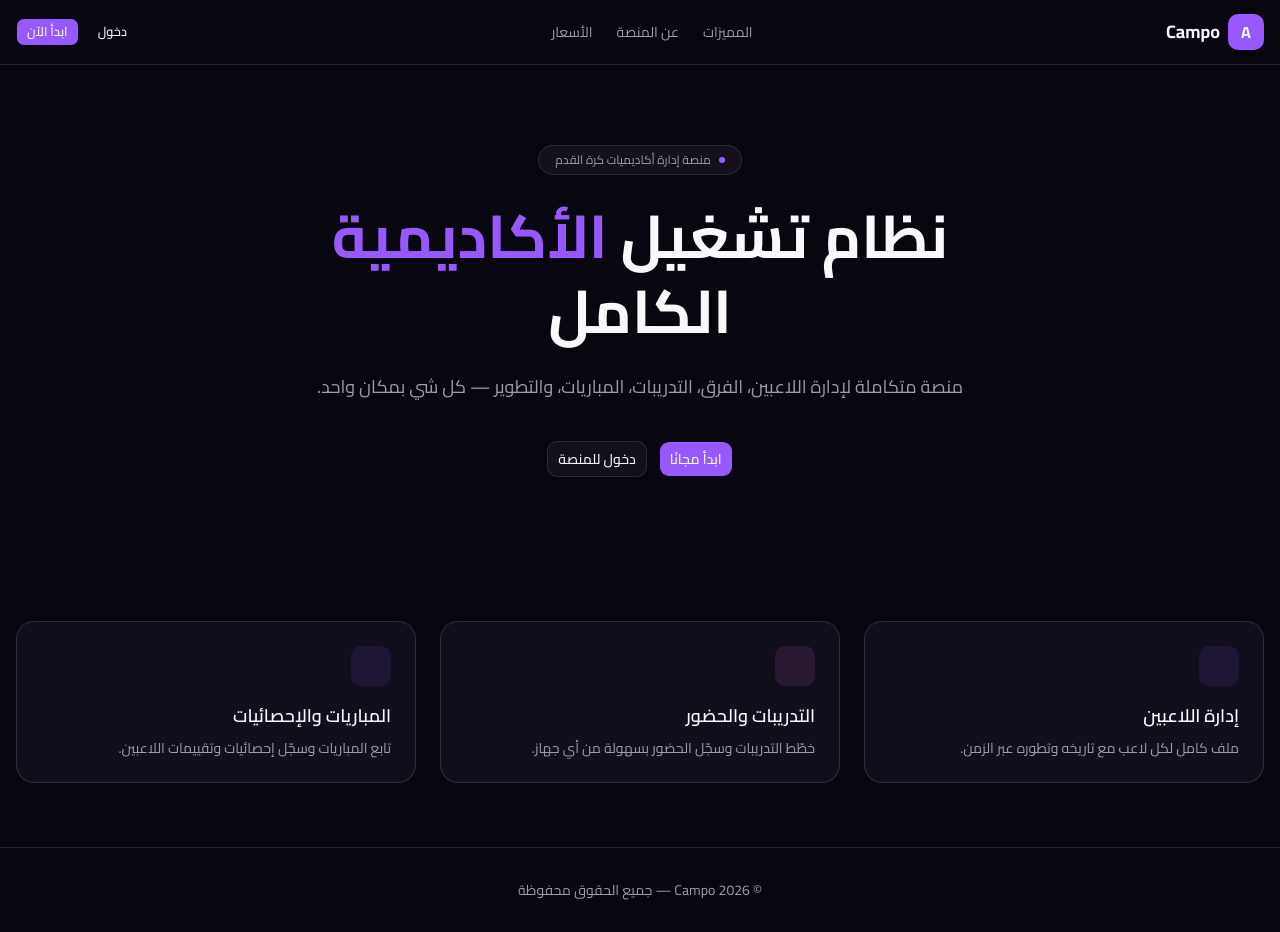
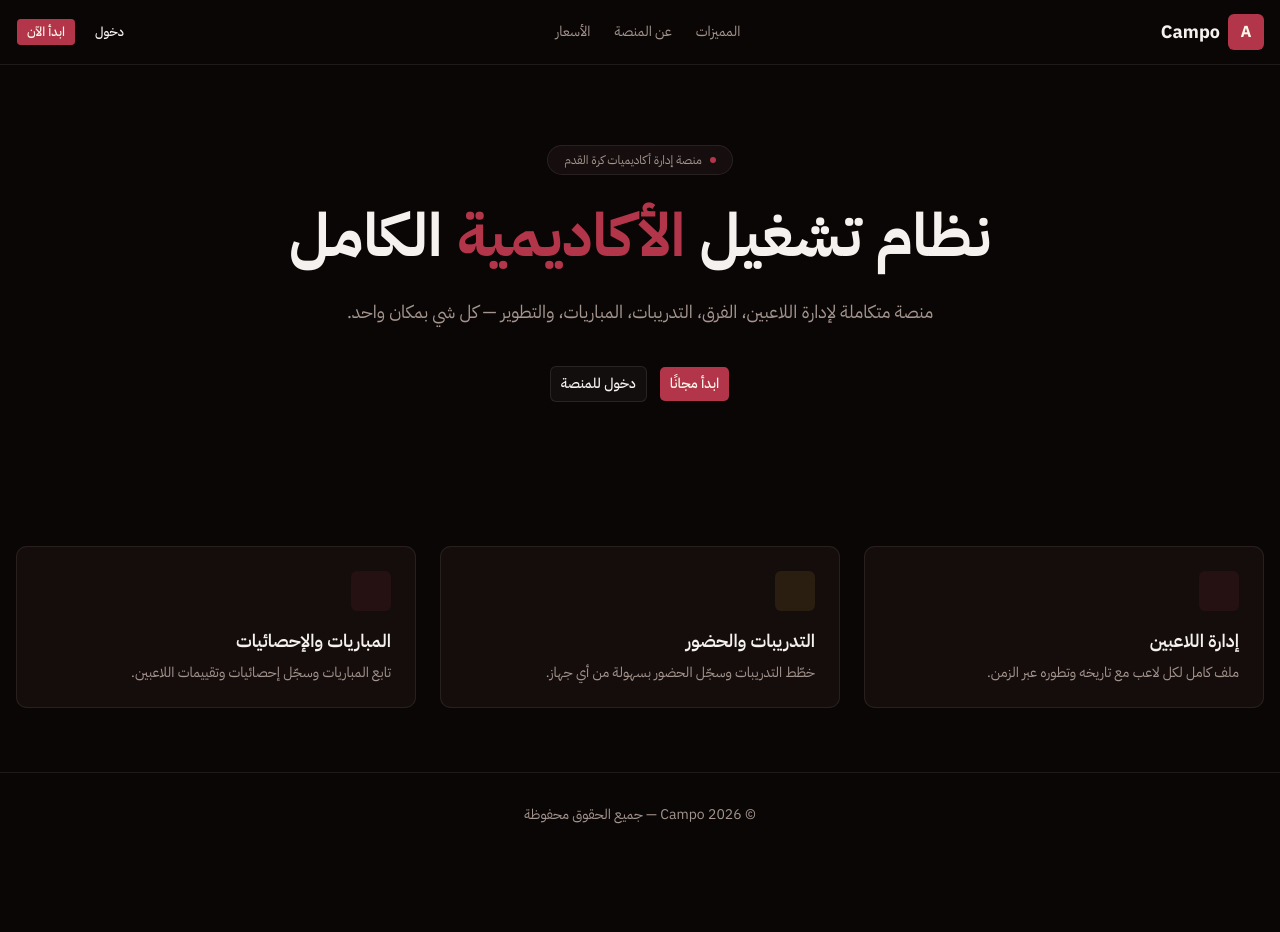
Before and after one commit to KAOS1234567/apexacademy3, a Next.js app: page / in a window 1280 px wide. After the commit the page ends 857 px from the top, so only its background shows below. Built offline with nearby package versions, Linux system fonts and the light colour scheme.

Commit message:
style: Maroon+Gold theme + editorial dashboard

```diff
--- a/src/app/globals.css
+++ b/src/app/globals.css
@@ -6,9 +6,9 @@
 @theme inline {
   --color-background: var(--background);
   --color-foreground: var(--foreground);
-  --font-sans: var(--font-cairo);
+  --font-sans: var(--font-plex-arabic);
   --font-mono: var(--font-mono);
-  --font-heading: var(--font-cairo);
+  --font-heading: var(--font-plex-arabic);
   --color-sidebar-ring: var(--sidebar-ring);
   --color-sidebar-border: var(--sidebar-border);
   --color-sidebar-accent-foreground: var(--sidebar-accent-foreground);
@@ -48,72 +48,72 @@
 }
 
 :root {
-  --background: oklch(0.99 0.003 300);
-  --foreground: oklch(0.18 0.02 300);
+  --background: oklch(0.98 0.008 55);
+  --foreground: oklch(0.18 0.03 25);
   --card: oklch(1 0 0);
-  --card-foreground: oklch(0.18 0.02 300);
+  --card-foreground: oklch(0.18 0.03 25);
   --popover: oklch(1 0 0);
-  --popover-foreground: oklch(0.18 0.02 300);
-  --primary: oklch(0.5 0.2 295);
-  --primary-foreground: oklch(0.99 0 0);
-  --secondary: oklch(0.96 0.01 300);
-  --secondary-foreground: oklch(0.25 0.03 300);
-  --muted: oklch(0.96 0.01 300);
-  --muted-foreground: oklch(0.5 0.02 300);
-  --accent: oklch(0.65 0.18 330);
-  --accent-foreground: oklch(0.99 0 0);
+  --popover-foreground: oklch(0.18 0.03 25);
+  --primary: oklch(0.38 0.14 15);
+  --primary-foreground: oklch(0.98 0.02 85);
+  --secondary: oklch(0.94 0.015 60);
+  --secondary-foreground: oklch(0.25 0.05 25);
+  --muted: oklch(0.94 0.015 60);
+  --muted-foreground: oklch(0.5 0.03 35);
+  --accent: oklch(0.78 0.13 85);
+  --accent-foreground: oklch(0.2 0.04 25);
   --destructive: oklch(0.577 0.245 27.325);
-  --border: oklch(0.92 0.01 300);
-  --input: oklch(0.92 0.01 300);
-  --ring: oklch(0.5 0.2 295);
-  --chart-1: oklch(0.5 0.2 295);
-  --chart-2: oklch(0.65 0.18 330);
-  --chart-3: oklch(0.62 0.15 162);
-  --chart-4: oklch(0.68 0.17 40);
-  --chart-5: oklch(0.6 0.18 220);
-  --radius: 0.625rem;
-  --sidebar: oklch(0.98 0.005 300);
-  --sidebar-foreground: oklch(0.18 0.02 300);
-  --sidebar-primary: oklch(0.5 0.2 295);
-  --sidebar-primary-foreground: oklch(0.99 0 0);
-  --sidebar-accent: oklch(0.65 0.18 330);
-  --sidebar-accent-foreground: oklch(0.99 0 0);
-  --sidebar-border: oklch(0.92 0.01 300);
-  --sidebar-ring: oklch(0.5 0.2 295);
+  --border: oklch(0.9 0.02 50);
+  --input: oklch(0.9 0.02 50);
+  --ring: oklch(0.38 0.14 15);
+  --chart-1: oklch(0.38 0.14 15);
+  --chart-2: oklch(0.78 0.13 85);
+  --chart-3: oklch(0.55 0.15 30);
+  --chart-4: oklch(0.65 0.12 50);
+  --chart-5: oklch(0.45 0.1 350);
+  --radius: 0.375rem;
+  --sidebar: oklch(0.96 0.01 55);
+  --sidebar-foreground: oklch(0.18 0.03 25);
+  --sidebar-primary: oklch(0.38 0.14 15);
+  --sidebar-primary-foreground: oklch(0.98 0.02 85);
+  --sidebar-accent: oklch(0.78 0.13 85);
+  --sidebar-accent-foreground: oklch(0.2 0.04 25);
+  --sidebar-border: oklch(0.9 0.02 50);
+  --sidebar-ring: oklch(0.38 0.14 15);
 }
 
 .dark {
-  --background: oklch(0.13 0.02 295);
-  --foreground: oklch(0.98 0.005 300);
-  --card: oklch(0.18 0.025 295);
-  --card-foreground: oklch(0.98 0.005 300);
-  --popover: oklch(0.18 0.025 295);
-  --popover-foreground: oklch(0.98 0.005 300);
-  --primary: oklch(0.62 0.24 295);
-  --primary-foreground: oklch(0.99 0 0);
-  --secondary: oklch(0.24 0.025 295);
-  --secondary-foreground: oklch(0.98 0.005 300);
-  --muted: oklch(0.24 0.025 295);
-  --muted-foreground: oklch(0.7 0.02 300);
-  --accent: oklch(0.72 0.2 330);
-  --accent-foreground: oklch(0.99 0 0);
-  --destructive: oklch(0.704 0.191 22.216);
-  --border: oklch(1 0 0 / 12%);
-  --input: oklch(1 0 0 / 15%);
-  --ring: oklch(0.62 0.24 295);
-  --chart-1: oklch(0.62 0.24 295);
-  --chart-2: oklch(0.72 0.2 330);
-  --chart-3: oklch(0.72 0.17 162);
-  --chart-4: oklch(0.72 0.17 40);
-  --chart-5: oklch(0.65 0.2 220);
-  --sidebar: oklch(0.16 0.02 295);
-  --sidebar-foreground: oklch(0.98 0.005 300);
-  --sidebar-primary: oklch(0.62 0.24 295);
-  --sidebar-primary-foreground: oklch(0.99 0 0);
-  --sidebar-accent: oklch(0.72 0.2 330);
-  --sidebar-accent-foreground: oklch(0.99 0 0);
-  --sidebar-border: oklch(1 0 0 / 12%);
-  --sidebar-ring: oklch(0.62 0.24 295);
+  --background: oklch(0.13 0.008 25);
+  --foreground: oklch(0.96 0.005 55);
+  --card: oklch(0.17 0.015 25);
+  --card-foreground: oklch(0.96 0.005 55);
+  --popover: oklch(0.17 0.015 25);
+  --popover-foreground: oklch(0.96 0.005 55);
+  --primary: oklch(0.52 0.16 15);
+  --primary-foreground: oklch(0.98 0.02 85);
+  --secondary: oklch(0.22 0.02 25);
+  --secondary-foreground: oklch(0.96 0.005 55);
+  --muted: oklch(0.22 0.02 25);
+  --muted-foreground: oklch(0.68 0.02 45);
+  --accent: oklch(0.78 0.14 85);
+  --accent-foreground: oklch(0.15 0.02 25);
+  --destructive: oklch(0.65 0.22 25);
+  --border: oklch(1 0 0 / 8%);
+  --input: oklch(1 0 0 / 12%);
+  --ring: oklch(0.52 0.16 15);
+  --chart-1: oklch(0.52 0.16 15);
+  --chart-2: oklch(0.78 0.14 85);
+  --chart-3: oklch(0.6 0.15 30);
+  --chart-4: oklch(0.7 0.12 50);
+  --chart-5: oklch(0.5 0.12 350);
+  --sidebar: oklch(0.15 0.012 25);
+  --sidebar-foreground: oklch(0.96 0.005 55);
+  --sidebar-primary: oklch(0.52 0.16 15);
+  --sidebar-primary-foreground: oklch(0.98 0.02 85);
+  --sidebar-accent: oklch(0.78 0.14 85);
+  --sidebar-accent-foreground: oklch(0.15 0.02 25);
+  --sidebar-border: oklch(1 0 0 / 8%);
+  --sidebar-ring: oklch(0.52 0.16 15);
 }
 
 @layer base {
--- a/src/app/layout.tsx
+++ b/src/app/layout.tsx
@@ -1,16 +1,17 @@
 import type { Metadata } from "next";
-import { Cairo } from "next/font/google";
+import { IBM_Plex_Sans_Arabic } from "next/font/google";
 import "./globals.css";
 
-const cairo = Cairo({
-  variable: "--font-cairo",
+const plexArabic = IBM_Plex_Sans_Arabic({
+  variable: "--font-plex-arabic",
   subsets: ["arabic", "latin"],
+  weight: ["300", "400", "500", "600", "700"],
   display: "swap",
 });
 
 export const metadata: Metadata = {
   title: "Campo",
-  description: "Football Academy Management SaaS",
+  description: "نظام إدارة أكاديميات كرة القدم",
 };
 
 export default function RootLayout({
@@ -19,7 +20,7 @@ export default function RootLayout({
   children: React.ReactNode;
 }>) {
   return (
-    <html lang="ar" dir="rtl" className={`dark ${cairo.variable}`}>
+    <html lang="ar" dir="rtl" className={`dark ${plexArabic.variable}`}>
       <body className="antialiased">
         {children}
       </body>
```
Also changed, not shown: src/app/dashboard/page.tsx (+76 -89 lines).
